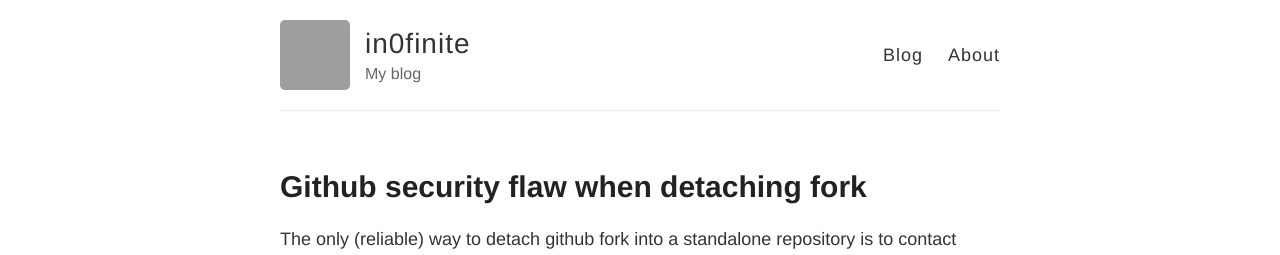
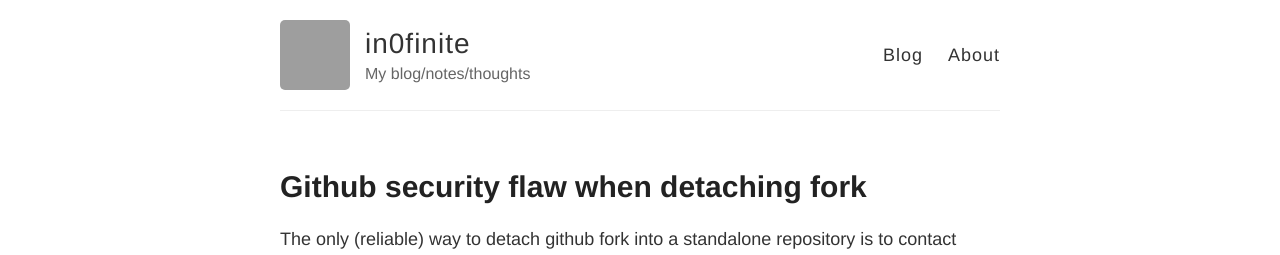
Before and after one commit to in0finite/in0finite.github.io, a Jekyll site: the page built from index.html, in a window 1280 px wide. Shown: the top 255 px of the page. Built offline with Jekyll 4.4.1, drawn with Linux system fonts in a browser that asks for light colours; grey boxes are pictures that could not be loaded.

Commit message:
Changed description

```diff
--- a/_config.yml
+++ b/_config.yml
@@ -6,7 +6,7 @@
 name: in0finite
 
 # Short bio or description (displayed in the header)
-description: My blog
+description: My blog/notes/thoughts
 
 # URL of your avatar or profile pic (you could use your GitHub profile pic)
 avatar: https://avatars0.githubusercontent.com/u/22325861?s=460&v=4
```
